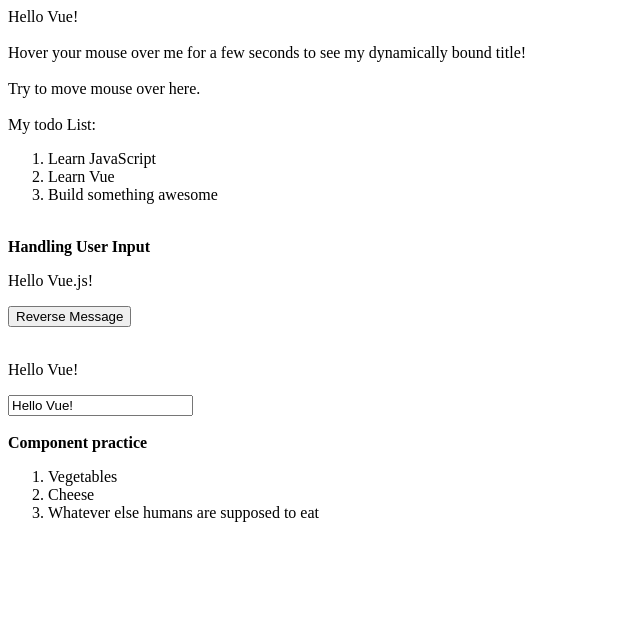
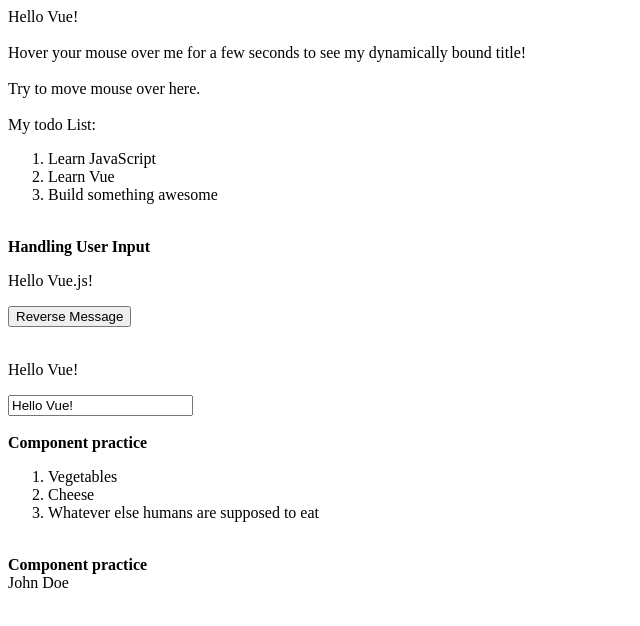
Before and after one commit to vacvin/Vue, a plain HTML site: page index.html in a window 1280 px wide. Shown: the whole page, without its empty margins (0-640 px from the left). Drawn offline with nearby package versions, Linux system fonts and the light colour scheme.

Commit message:
Computed Properties practice

```diff
--- a/index.html
+++ b/index.html
@@ -51,5 +51,8 @@
 			</todo-item>
 		</ol>
 	</div>
+	<br />
+	<span class="fontbold">Component practice</span>
+	<div id="app8">{{ fullName }}</div>
 </body>
 </html>
--- a/js/index.js
+++ b/js/index.js
@@ -78,4 +78,26 @@ init = function () {
 			]
 		}
 	})
+
+	var app8 = new Vue({
+		el: '#app8',
+		data: {
+			firstName: 'Foo',
+			lastName: 'Bar'
+		},
+		computed: {
+			fullName: {
+				get: function () {
+					return this.firstName + ' ' + this.lastName;
+			    },
+				set: function (newValue) {
+					var names = newValue.split(' ');
+					this.firstName = names[0];
+					this.lastName = names[names.length - 1];
+				}
+			}
+		}
+	})
+
+	app8.fullName = 'John Doe';
 }
```
